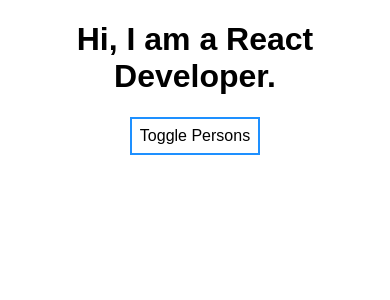
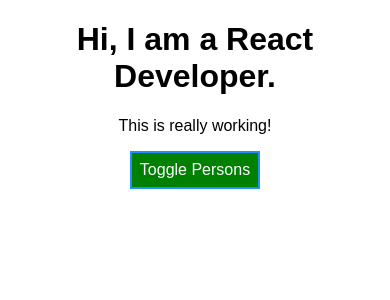
Before and after one commit to vishal2599/react-app, a React (Create React App) app: page / in a window 390 px wide. Shown: the top 300 px of the page. Built offline with nearby package versions, Linux system fonts and the light colour scheme.

Commit message:
5.6 Using Radium for Media Queries

```diff
--- a/package.json
+++ b/package.json
@@ -3,6 +3,7 @@
   "version": "0.1.0",
   "private": true,
   "dependencies": {
+    "radium": "^0.26.1",
     "react": "^17.0.2",
     "react-dom": "^17.0.2",
     "react-scripts": "1.1.5"
--- a/src/App.css
+++ b/src/App.css
@@ -2,7 +2,14 @@
   text-align: center;
 }
 
-.App-logo {
+.red{
+  color: red;
+}
+
+.bold{
+  font-weight: bold;
+}
+/* .App-logo {
   animation: App-logo-spin infinite 20s linear;
   height: 80px;
 }
@@ -25,4 +32,4 @@
 @keyframes App-logo-spin {
   from { transform: rotate(0deg); }
   to { transform: rotate(360deg); }
-}
+} */
--- a/src/App.js
+++ b/src/App.js
@@ -1,5 +1,6 @@
 import React, { Component } from "react";
 import "./App.css";
+import Radium, { StyleRoot } from 'radium';
 import Person from "./Person/Person";
 
 class App extends Component {
@@ -27,7 +28,7 @@ class App extends Component {
   nameChangedHandler = (event, id) => {
     const personIndex = this.state.persons.findIndex(p => {
       return p.id === id;
-    })
+    });
 
     const person = {...this.state.persons[personIndex]};
 
@@ -54,11 +55,16 @@ class App extends Component {
 
   render() {
     const style = {
-      backgroundColor: "#fff",
+      backgroundColor: "green",
+      color: "white",
       font: "inherit",
       border: "2px solid dodgerblue",
       padding: "8px",
       cursor: "pointer",
+      ':hover': {
+        backgroundColor: "lightgreen",
+        color: "black"
+      }
     };
 
     let persons = null;
@@ -75,20 +81,36 @@ class App extends Component {
           changed={(event) => this.nameChangedHandler(event, person.id)}
           />
         })}
-          </div>
+        </div>
       );
+      style.backgroundColor = 'red';
+      style[':hover'] = {
+          backgroundColor: "salmon",
+          color: "black"
+        }
+      }
+
+    const classes = [];
+    if( this.state.persons.length < 2 ){
+      classes.push('red'); // classes = ['red']
+    }
+    if( this.state.persons <= 1 ){
+      classes.push('bold'); // classes = ['bold', 'red']
     }
     return (
+      <StyleRoot>
       <div className="App">
         <h1>Hi, I am a React Developer.</h1>
+        <p className={classes.join(' ')}>This is really working!</p>
         <button onClick={this.togglePersonsHandler} style={style}>
           Toggle Persons
         </button>
         {persons}
       </div>
+      </StyleRoot>
     );
     // return React.createElement('div',  {className: 'App'}, React.createElement('h1', null, 'Does this work now?'));
   }
 }
 
-export default App;
+export default Radium(App);
--- a/src/Person/Person.js
+++ b/src/Person/Person.js
@@ -1,8 +1,14 @@
 import React from 'react';
+import Radium from 'radium';
 import './Person.css';
 const person = (props) => {
+    const style = {
+        '@media (min-width: 500px)': {
+            width: '450px'
+        }
+    }
     return (
-    <div className="Person">
+    <div className="Person" style={style}>
         <p onClick={props.click}>I'm {props.name} and I am {props.age} years old.</p>
         <p>{props.children}</p>
         <input type="text" onChange={props.changed} value={props.name}/>
@@ -10,4 +16,4 @@ const person = (props) => {
     );
 };
 
-export default person;
+export default Radium(person);
```
Also changed, not shown: 1 other file (tests, documents, lock files or other folders).
